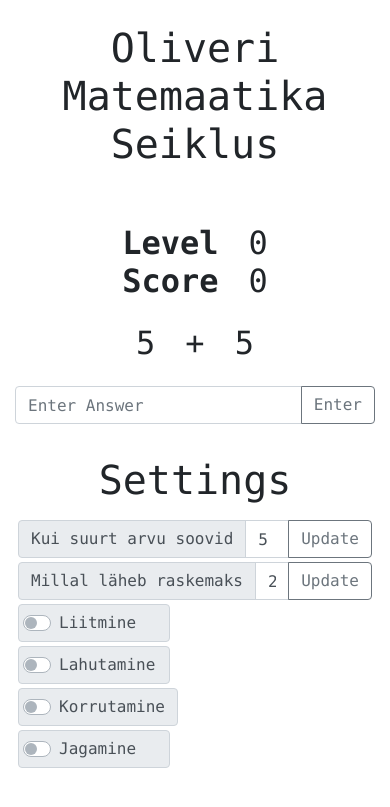
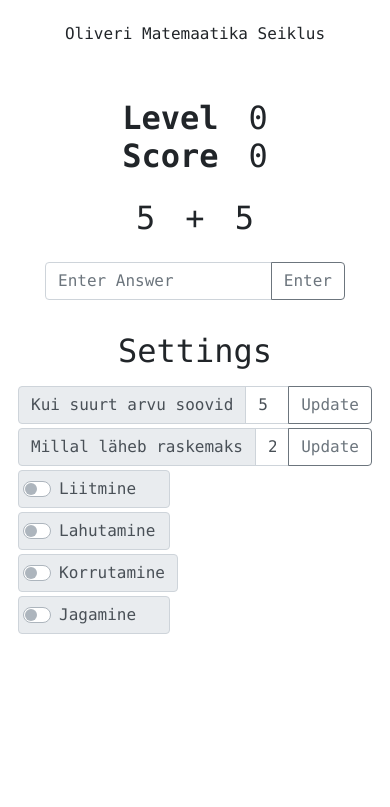
Before and after one commit to tomimarkus991/Oliveri-Matemaatika-Seiklus, a PHP site: page / in a window 390 px wide. Shown: the top 807 px of the page. Run offline with PHP 8.4, Linux system fonts and the light colour scheme; lists and menus that the app fills with data are empty.

Commit message:
prettier

```diff
--- a/home.html
+++ b/home.html
@@ -46,6 +46,7 @@
     </div>
 
     <!-- Form -->
+    <div class="d-flex justify-content-center">
         <form class="user-answer-form form-inline">
             <div class="form-group input-group mx-sm-3 mb-2">
                 <input class="form-control user-answer" type="number" placeholder="Enter Answer"></input>
@@ -55,6 +56,8 @@
             </div>
         </form>
     </div>
+    </div>
+
     <div class="d-flex justify-content-center">
         <table class="settings row mb-4">
             <tr>
--- a/styles.css
+++ b/styles.css
@@ -41,9 +41,15 @@ form {
     max-width: 575px;
   }
   h1 {
+    font-size: 1em;
     text-align: center;
   }
   .setting {
     max-width: 12em;
   }
+  form {
+    display: flex;
+    justify-content: center;
+    max-width: 300px;
+  }
 }
```
Lines whose indentation alone changed are shown as unchanged.
